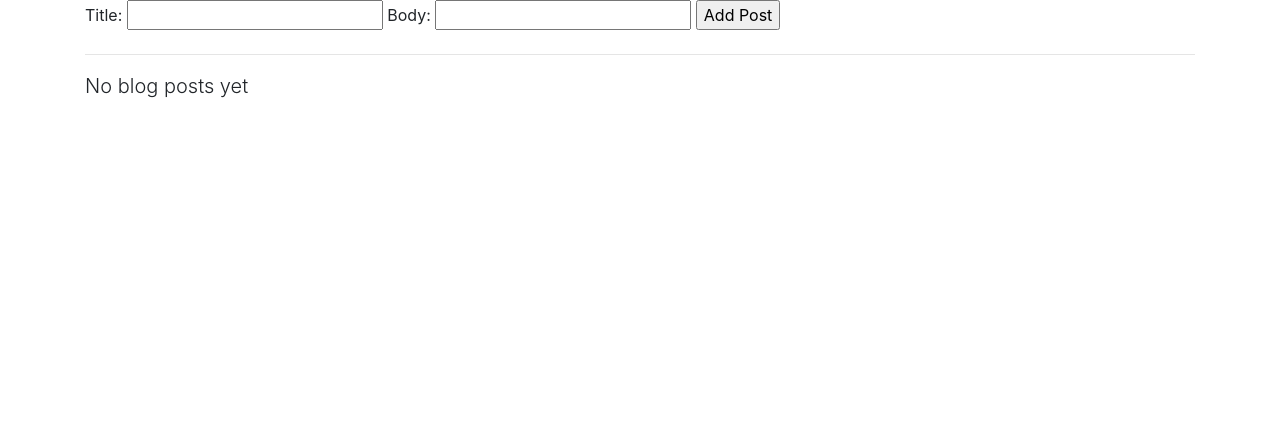
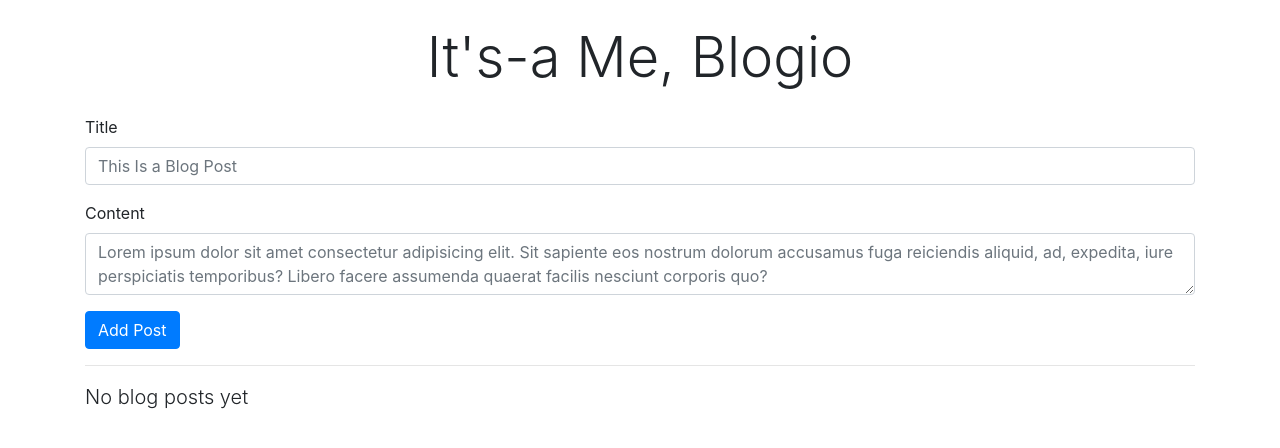
Before and after one commit to trevorstinson/blogz, a Flask app: page / in a window 1280 px wide. Shown: the part 56-504 px from the top of the page. Run offline with Flask 2, Linux system fonts and the light colour scheme; data that the repository does not hold is empty; some libraries are stand-ins or nearby versions.

Commit message:
Improve HTML templates

```diff
--- a/templates/base.html
+++ b/templates/base.html
@@ -12,7 +12,7 @@
   </head>
   <body>
 
-    <nav class="navbar navbar-expand-md navbar-dark bg-dark fixed-top">
+    <nav class="navbar navbar-expand-md navbar-dark bg-dark static-top">
         <a class="navbar-brand" href="#">{{title}}</a>
         <button class="navbar-toggler" type="button" data-toggle="collapse" data-target="#navbarDefault" aria-controls="navbarDefault" aria-expanded="false" aria-label="Toggle navigation">
           <span class="navbar-toggler-icon"></span>
--- a/templates/index.html
+++ b/templates/index.html
@@ -2,16 +2,22 @@
 
 {% block content %}
 
-    <h1>Starter template</h1>
+    <h1 class="display-4 text-center m-4">{{title}}</h1>
 
     <form method="post">
-        <label>
-            Title:
-            <input type="text" name="blog-post-title" />
-            Body:
-            <input type="text" name="blog-post-body" />
-        </label>
-        <input type="submit" value="Add Post" />
+        <div class="form-group">
+            <label for="blog-post-title">Title</label>
+            <input type="text" name="blog-post-title" class="form-control"
+                id="blog-post-title" placeholder="This Is a Blog Post">
+        </div>
+        <div class="form-group">
+            <label for="blog-post-body">Content</label>
+            <textarea name="blog-post-body" class="form-control"
+                id="blog-post-body" placeholder="Lorem ipsum dolor sit amet consectetur adipisicing elit. Sit sapiente eos nostrum dolorum accusamus fuga reiciendis aliquid, ad, expedita, iure perspiciatis temporibus? Libero facere assumenda quaerat facilis nesciunt corporis quo?"></textarea>
+        </div>
+        <div class="form-group">
+            <input type="submit" value="Add Post" class="btn btn-primary" />
+        </div>
     </form>
 
     <hr />
@@ -20,13 +26,12 @@
     <p class="lead">No blog posts yet</p>
     {% else %}
 
-        <ul>
-            {% for blogpost in blogposts %}
-            <li>
-                {{blogpost.title}}
-            </li>
-            {% endfor %}
-        </ul>
+    {% for blogpost in blogposts %}
+
+        <h2>{{blogpost.title}}</h3>
+        <p class="mb-5">{{blogpost.body}}</p>
+
+    {% endfor %}
 
     {% endif %}
 
```
